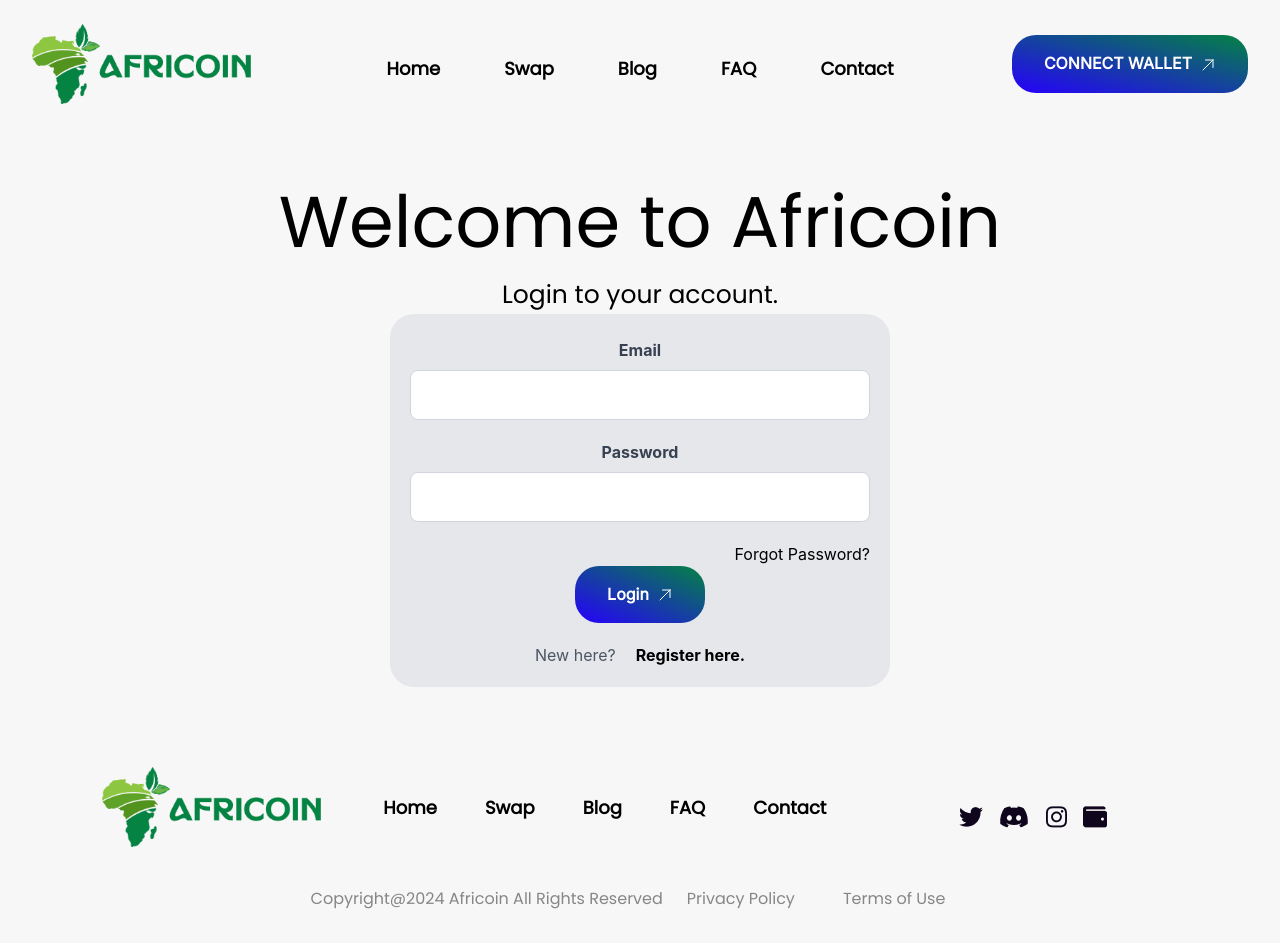
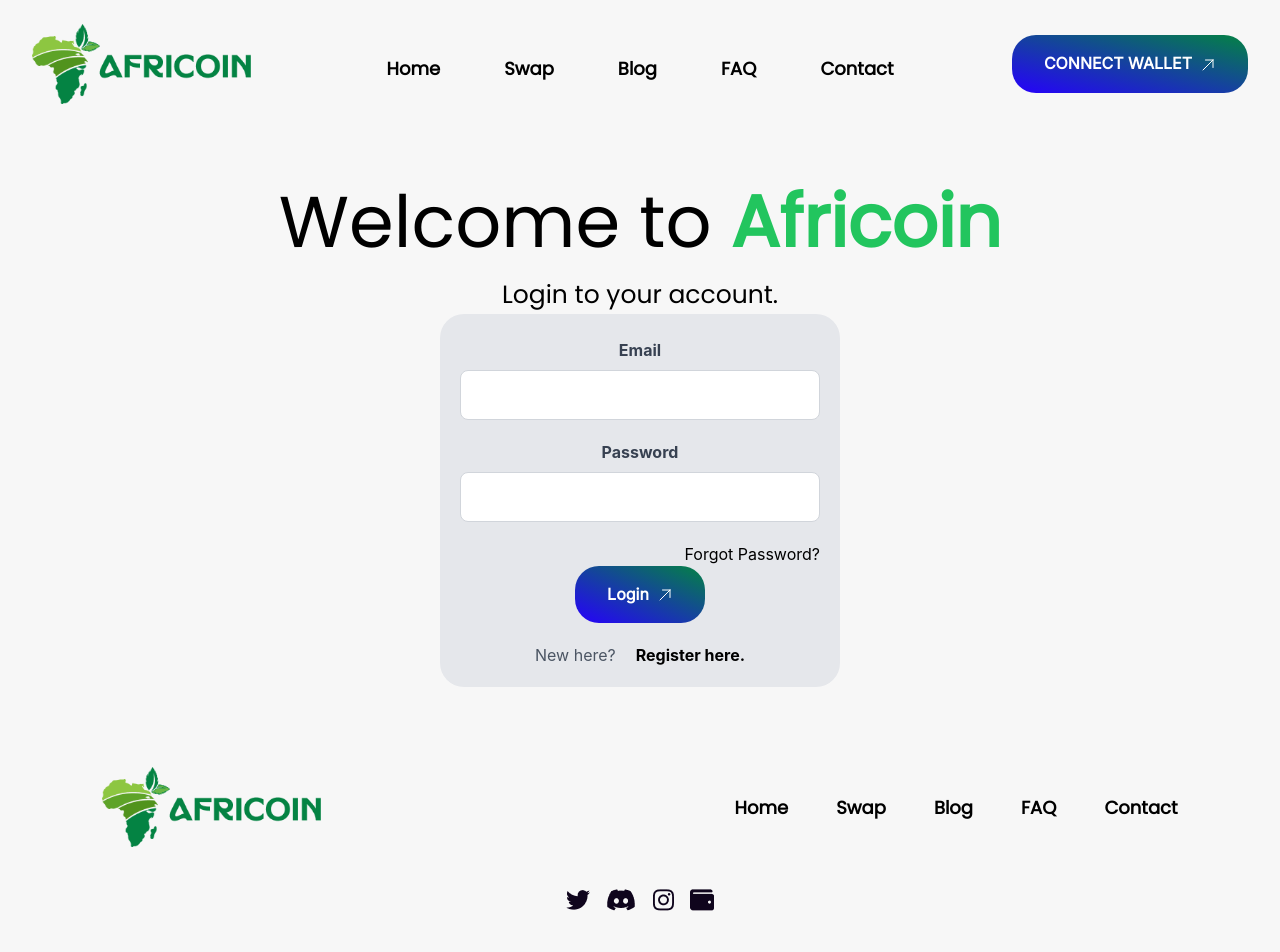
Before and after one commit to HappyLuckYesterday/Africoin-frontend, a React (Create React App) app: page /login in a window 1280 px wide. Shown: the top 952 px of the page. Built offline with nearby package versions, Linux system fonts and the light colour scheme.

Commit message:
updated footer

```diff
--- a/src/components/Footer/Footer.tsx
+++ b/src/components/Footer/Footer.tsx
@@ -19,7 +19,7 @@ const Footer = () => {
           </Link>
         </div>
         <div
-          className={`flex gap-x-12 mx-auto mb-5 ${
+          className={`flex gap-x-3 sm:gap-x-12 mx-auto lg:mr-0 mb-5 ${
             location.pathname === "/swap" && "hidden"
           }`}
         >
@@ -27,7 +27,7 @@ const Footer = () => {
             to="/"
             className={`${
               isCurrentPage("/") ? "text-green-500" : "text-black"
-            } text-[18px] font-bold font-poppins`}
+            } text-[18px] font-bold font-poppins block`}
           >
             {" "}
             Home
@@ -36,7 +36,7 @@ const Footer = () => {
             to="/swap"
             className={`${
               isCurrentPage("/swap") ? "text-green-500" : "text-black"
-            } text-[18px] font-bold font-poppins`}
+            } text-[18px] font-bold font-poppins block`}
           >
             {" "}
             Swap
@@ -45,7 +45,7 @@ const Footer = () => {
             to="/blog"
             className={`${
               isCurrentPage("/blog") ? "text-green-500" : "text-black"
-            } text-[18px] font-bold font-poppins`}
+            } text-[18px] font-bold font-poppins block`}
           >
             {" "}
             Blog
@@ -54,7 +54,7 @@ const Footer = () => {
             to="/faq"
             className={`${
               isCurrentPage("/faq") ? "text-green-500" : "text-black"
-            } text-[18px] font-bold font-poppins`}
+            } text-[18px] font-bold font-poppins block`}
           >
             {" "}
             FAQ
@@ -63,13 +63,14 @@ const Footer = () => {
             to="/contact"
             className={`${
               isCurrentPage("/contact") ? "text-green-500" : "text-black"
-            } text-[18px] font-bold font-poppins`}
+            } text-[18px] font-bold font-poppins block`}
           >
             {" "}
             Contact
           </Link>
         </div>
-        <div
+      </div>
+      <div
           className={`flex justify-center mx-auto mb-5 mt-5  ${
             location.pathname === "/swap" && "absolute right-40"
           }`}
@@ -87,7 +88,6 @@ const Footer = () => {
             <img src={IconLinkedin} alt="Linkedin" />
           </Link>
         </div>
-      </div>
       <div
         className={`flex justify-center flex-wrap mb-8 items-center text-center ${
           location.pathname === "/swap" && "mt-10"
--- a/src/pages/LoginPage.tsx
+++ b/src/pages/LoginPage.tsx
@@ -58,16 +58,15 @@ const LoginPage = () => {
     return (
         <div className="p-10 flex flex-col items-center">
             <h1 className="font-poppins text-[32px] sm:text-[48px] md:text-[56px] lg:text-[64px] xl:text-[72px] text-left">
-                Welcome to Africoin
+                Welcome to <b className="text-green-500">Africoin</b>
             </h1>
             <p className="font-poppins text-[18px] md:text-[22px] xl:text-[25px] text-left">
                 Login to your account.
             </p>
-
             <form
                 onSubmit={handleSubmit}
                 noValidate
-                className="w-1/3 max-w-3xl min-w-[500px] pt-6 bg-gray-200 rounded-3xl"
+                className="w-1/3 max-w-3xl min-w-[350px] pt-6 bg-gray-200 rounded-3xl"
             >
                 <div className="pb-5 mx-5">
                     <label
--- a/src/pages/SwapPage.tsx
+++ b/src/pages/SwapPage.tsx
@@ -117,7 +117,7 @@ const SwapPage: React.FC = () => {
   };
 
   return (
-    <div className="flex justify-center h-screen">
+    <div className="flex justify-center mb-20">
       <div className="w-[470px]">
         <h1 className="text-[65px] font-bold mb-8">Swap</h1>
         <div className="rounded-[20px] p-1 bg-white shadow-lg relative">
```
